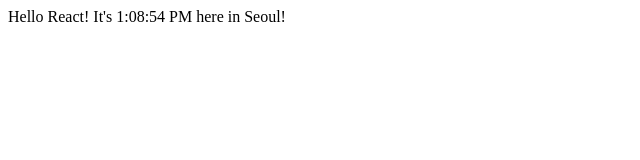
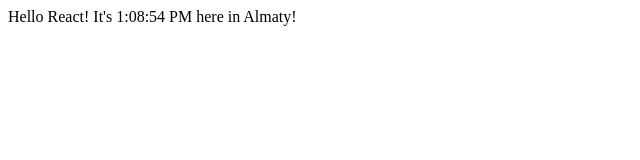
Before and after one commit to madiyarzm/learning_react, a plain HTML site: page index.html in a window 1280 px wide. Shown: the full height of the page, 0-640 px from the left. Drawn offline with nearby package versions, Linux system fonts and the light colour scheme.

Commit message:
update index.html
I changed city name to Almaty, and deleted one line to make the formatting better

```diff
--- a/index.html
+++ b/index.html
@@ -25,10 +25,9 @@
         return React.createElement(
           "header",
           null,
-          `Hello React! It's ${time} here in Seoul!`
+          `Hello React! It's ${time} here in Almaty!`
         );
       }
-
       const root = ReactDOM.createRoot(document.getElementById("root"));
       root.render(React.createElement(App));
     </script>
```
